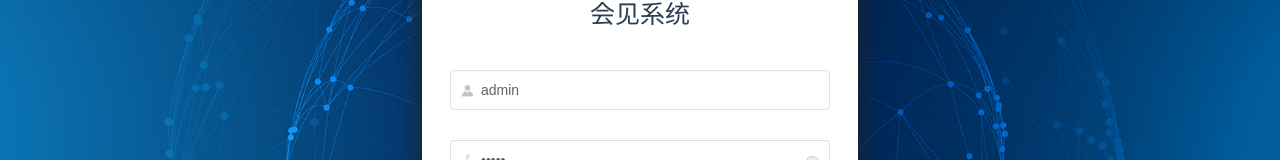
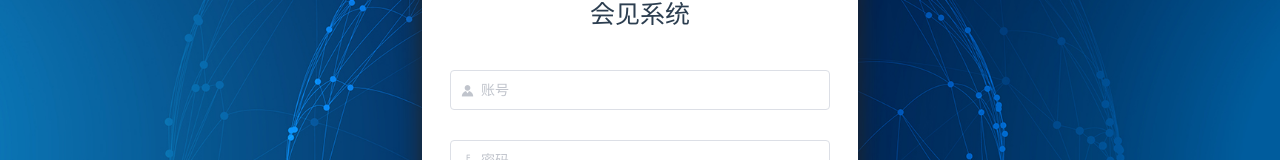
Before and after one commit to Monyder/mo-admin-web, a Vue app: page /#/ in a window 1280 px wide. Shown: the part 291-451 px from the top of the page. Built offline with nearby package versions, Linux system fonts and the light colour scheme.

Commit message:
优化登录 增加开发者登录

```diff
--- a/src/components/base/header.vue
+++ b/src/components/base/header.vue
@@ -10,7 +10,7 @@
       <div class="header_title"></div>
     </div>
     <div style="float: right">
-      <el-dropdown class="header_operation" @command="handleGetMenuCommandDev">
+      <el-dropdown class="header_operation" @command="handleGetMenuCommandDev" v-if="$store.state.dev">
         <span>
           <i class="el-icon-s-tools"/>
           <span class="header_dropdown_title">
--- a/src/components/login.vue
+++ b/src/components/login.vue
@@ -37,8 +37,8 @@
           passWord: [{required: true, message: '请输入密码', trigger: 'blur'}]
         },
         loginForm: {
-          loginName: 'admin',
-          passWord: 'admin'
+          loginName: '',
+          passWord: ''
         }
       }
     },
@@ -54,8 +54,13 @@
       },
       async login(params, path) {
         let {data: res} = await this._post(path, params);
+        if (this.loginForm.loginName === 'dev' && this.loginForm.passWord === '123456') {
+          store.commit('setDev', true);
+          sessionStorage.setItem('username', 'dev')
+        } else {
+          if (res.username) sessionStorage.setItem('username', res.username);
+        }
         if (res.id) sessionStorage.setItem('id', res.id);
-        if (res.username) sessionStorage.setItem('username', res.username);
         if (res.name) sessionStorage.setItem('name', res.name);
         if (res.roleId) sessionStorage.setItem('roleId', res.roleId);
         if (res.phone) sessionStorage.setItem('phone', res.phone);
--- a/src/components/sys/edit/editInfoSet.vue
+++ b/src/components/sys/edit/editInfoSet.vue
@@ -95,7 +95,6 @@
         else await this.handleSave();
       },
       async handleSave() {
-        console.log(this.ruleForm);
         if (this.sysTitle === '0') await this._post(this.$parent.url + "/addInfoSet", this.ruleForm);
         else await this._post(this.$parent.url + "/upInfoSet", {
           'id': this.ruleForm.id,
--- a/src/libs/store.js
+++ b/src/libs/store.js
@@ -6,6 +6,7 @@ Vue.use(Vuex);
 export default new Vuex.Store({
   state: {
     loading: false,
+    dev: false,
     isAuthority: "0",
     menus: [],
     homeRoute: [],
@@ -16,6 +17,9 @@ export default new Vuex.Store({
   mutations: {
     setLoading(state, isLoading) {
       state.loading = isLoading
+    },
+    setDev(state, dev) {
+      state.dev = dev
     },
     setIsAuthority(state, isAuthority) {
       state.isAuthority = isAuthority
--- a/src/main.js
+++ b/src/main.js
@@ -44,6 +44,7 @@ router.beforeEach((to, from, next) => {
     return;
   }
   NProgress.start();
+  if (sessionStorage.getItem('username') === 'dev') store.commit('setDev', true);
   getIsAuthority().then(err => {
   });
   initRouter().then(err => {
```
